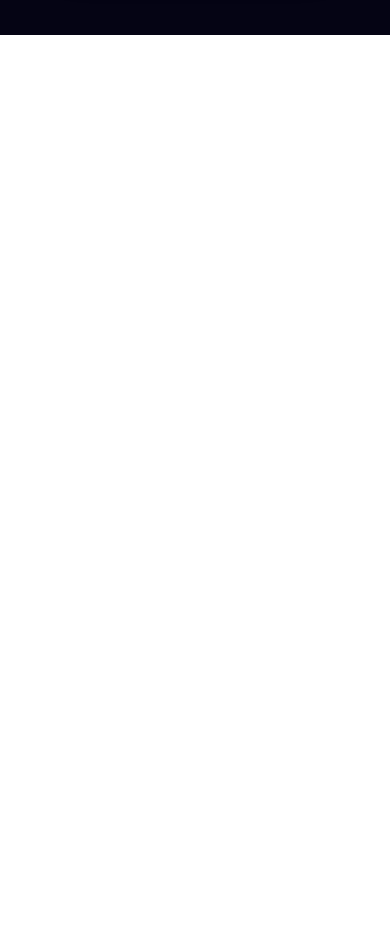
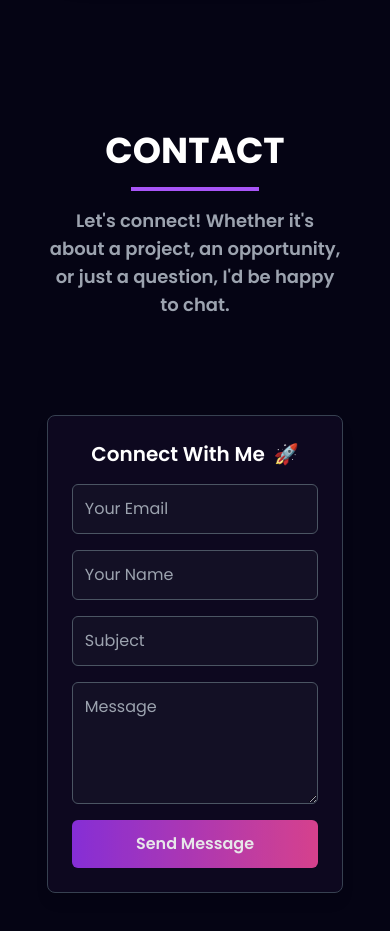
Before and after one commit to Rashmi-2005-Ranjan/Portfolio, a React (Vite) app in the folder my-portfolio/: page / in a window 390 px wide. Shown: the part 8740-9671 px from the top of the page. Before the commit the page ends 8775 px from the top, so only its background shows below. Built offline with nearby package versions, Linux system fonts and the light colour scheme; a web font is replaced by a local one.

Commit message:
Implement Contact Component

```diff
--- a/my-portfolio/src/Components/Contact/contact.jsx
+++ b/my-portfolio/src/Components/Contact/contact.jsx
@@ -1,7 +1,112 @@
-const Contact=()=>{
-    return (
-        <>
-        </>
-    )
-}
+import { useRef, useState } from "react";
+import { toast, ToastContainer } from "react-toastify";
+import "react-toastify/dist/ReactToastify.css";
+import emailjs from "@emailjs/browser";
+const Contact = () => {
+  const form = useRef();
+  // eslint-disable-next-line no-unused-vars
+  const [isSent, setIsSent] = useState(false);
+
+  const sendEmail = (e) => {
+    e.preventDefault();
+    emailjs
+      .sendForm(
+        "service_pfwz4d4",
+        "template_hbwywak",
+        form.current,
+        "HNPLjucRw6rPfugdv"
+      )
+      .then(() => {
+        setIsSent(true);
+        form.current.reset();
+        toast.success("Message sent successfully! ✅", {
+          position: "top-right",
+          autoClose: 3000,
+          hideProgressBar:false,
+          closeOnClick: true,
+          pauseOnHover: true,
+          draggable:true,
+          theme: "dark",
+        });
+      },
+    (error)=>{
+        toast.error("Failed to send message. Please try again later.", {
+            position: "top-right",
+            autoClose: 3000,
+            hideProgressBar:false,
+            closeOnClick: true,
+            pauseOnHover: true,
+            draggable:true,
+            theme: "dark",
+          });
+    console.error("Error sending email:", error);
+    }
+    );
+  };
+
+  return (
+    <section
+      id="contact"
+      className="flex flex-col items-center justify-center py-24 px-[12vw] md:px-[7vw] lg:px-[20vw]"
+    >
+        <ToastContainer/>
+      {/* Section Title */}
+      <div className="text-center mb-16">
+        <h2 className="text-4xl font-bold text-white">CONTACT</h2>
+        <div className="w-32 h-1 bg-purple-500 mx-auto mt-4"></div>
+        <p className="text-gray-400 mt-4 text-lg font-semibold">
+          Let's connect! Whether it's about a project, an opportunity, or just a
+          question, I'd be happy to chat.
+        </p>
+      </div>
+      {/* Contact Form */}
+      <div className="mt-8 w-full max-w-md bg-[#0d081f] p-6 rounded-lg shadow-lg border border-gray-700">
+        <h3 className="text-xl font-semibold text-white text-center">
+          Connect With Me <span className="ml-1">🚀</span>
+        </h3>
+        <form
+          ref={form}
+          onSubmit={sendEmail}
+          className="mt-4 flex flex-col space-y-4"
+        >
+          <input
+            type="email"
+            name="user_email"
+            placeholder="Your Email"
+            required
+            className="w-full p-3 rounded-md bg-[#131025] text-white border border-gray-600 focus:outline-none focus:border-purple-500"
+          />
+          <input
+            type="text"
+            name="user_name"
+            placeholder="Your Name"
+            required
+            className="w-full p-3 rounded-md bg-[#131025] text-white border border-gray-600 focus:outline-none focus:border-purple-500"
+          />
+          <input
+            type="text"
+            name="subject"
+            placeholder="Subject"
+            required
+            className="w-full p-3 rounded-md bg-[#131025] text-white border border-gray-600 focus:outline-none focus:border-purple-500"
+          />
+          <textarea
+            name="message"
+            placeholder="Message"
+            rows="4"
+            className="w-full p-3 rounded-md bg-[#131025] text-white border border-gray-600 focus:outline-none focus:border-purple-500"
+          ></textarea>
+
+          {/* Send Button */}
+          <button
+            type="submit"
+            className="w-full bg-gradient-to-r from-purple-600 to-pink-500 py-3 text-white font-semibold rounded-md opacity-90 transition"
+          >
+            Send Message
+          </button>
+        </form>
+      </div>
+    </section>
+  );
+};
 export default Contact;
```
